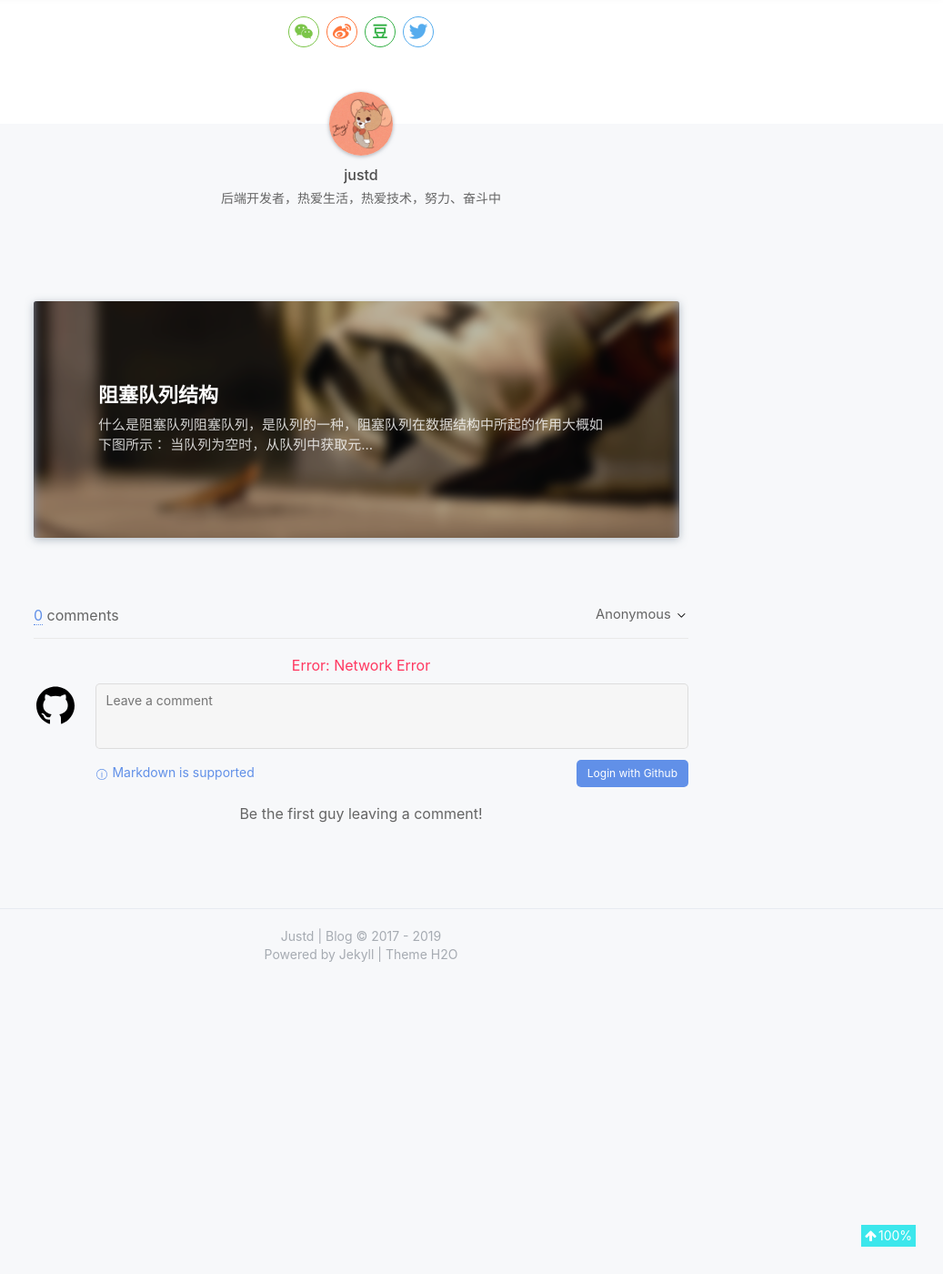
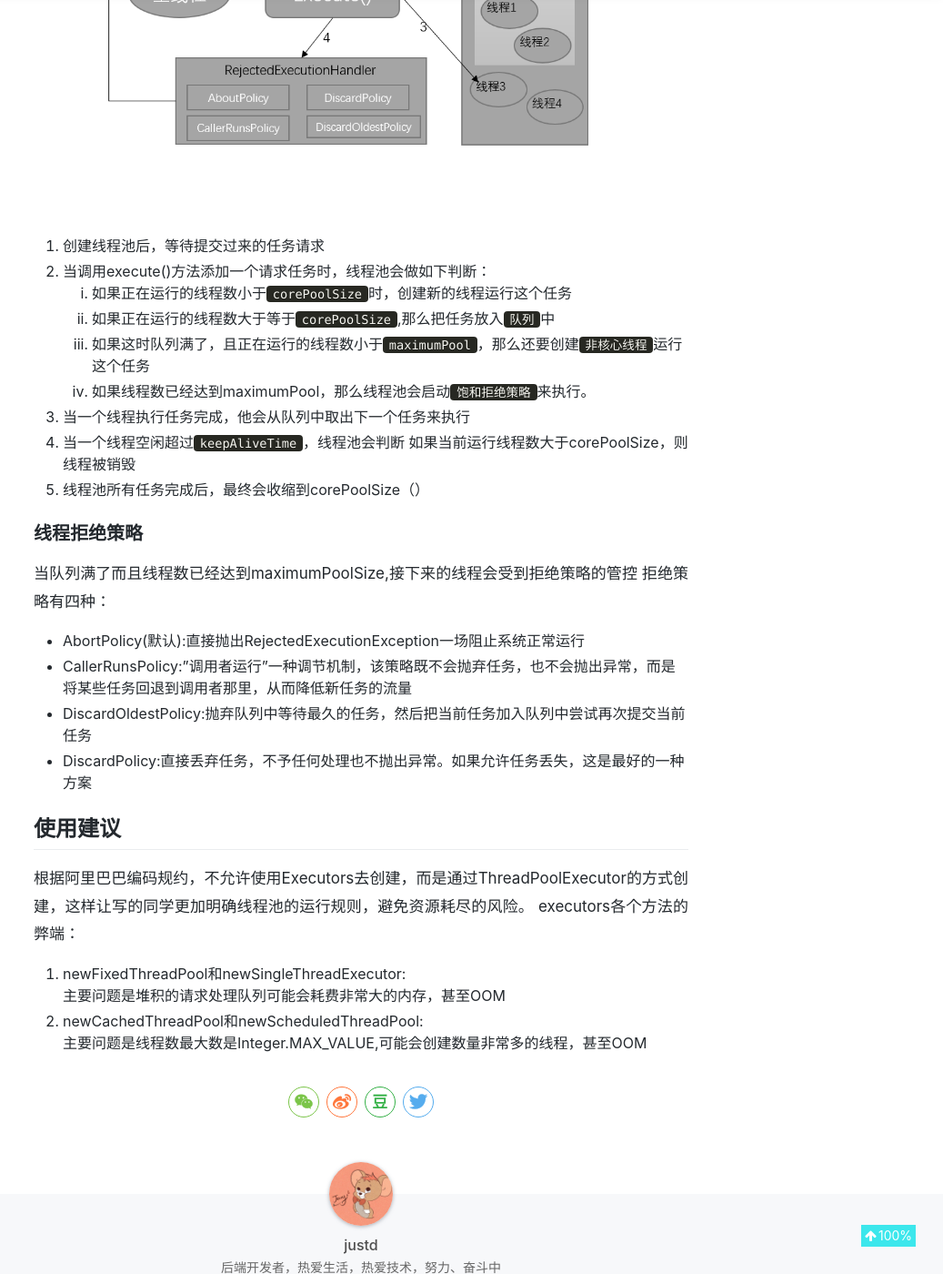
Before and after one commit to justde/justde.github.io, a Jekyll site: the page built from _posts/2019-06-28-ThreadPool.md, in a window 1280 px wide and 1400 px high, scrolled down 3992 px. Shown: the whole window at 91% size, without its empty margins (243-1280 px from the left). Built offline with Jekyll 4.4.1, drawn with Linux system fonts in a browser that asks for light colours; nearby versions of some CDN libraries; comment, search, counter and statistics services are not loaded; a style sheet for code colours, icons or effects is not loaded.

Commit message:
thread Pool

```diff
--- a/_posts/2019-06-28-ThreadPool.md
+++ b/_posts/2019-06-28-ThreadPool.md
@@ -99,6 +99,27 @@ public ThreadPoolExecutor(int corePoolSize,
 - threadFactory 线程工厂，用于创建线程一般用默认的即可
 - RejectedExecutionHandler 拒绝策略，表示当队列满了并且工作线程大于等于线程吃的最大线程数时，应对再接收到的线程的策略
 
+参数使用场景：
+![](/assets\img\2019-06\ThreadPool.png)
+1. 创建线程池后，等待提交过来的任务请求
+2. 当调用execute()方法添加一个请求任务时，线程池会做如下判断：
+   1. 如果正在运行的线程数小于`corePoolSize`时，创建新的线程运行这个任务
+   2. 如果正在运行的线程数大于等于`corePoolSize`,那么把任务放入`队列`中
+   3. 如果这时队列满了，且正在运行的线程数小于`maximumPool`，那么还要创建`非核心线程`运行这个任务
+   4. 如果线程数已经达到maximumPool，那么线程池会启动`饱和拒绝策略`来执行。
+3. 当一个线程执行任务完成，他会从队列中取出下一个任务来执行
+4. 当一个线程空闲超过`keepAliveTime`，线程池会判断 如果当前运行线程数大于corePoolSize，则线程被销毁
+5. 线程池所有任务完成后，最终会收缩到corePoolSize（）
+
+### 线程拒绝策略
+当队列满了而且线程数已经达到maximumPoolSize,接下来的线程会受到拒绝策略的管控
+拒绝策略有四种：
+- AbortPolicy(默认):直接抛出RejectedExecutionException一场阻止系统正常运行
+- CallerRunsPolicy:"调用者运行"一种调节机制，该策略既不会抛弃任务，也不会抛出异常，而是将某些任务回退到调用者那里，从而降低新任务的流量
+- DiscardOldestPolicy:抛弃队列中等待最久的任务，然后把当前任务加入队列中尝试再次提交当前任务
+- DiscardPolicy:直接丢弃任务，不予任何处理也不抛出异常。如果允许任务丢失，这是最好的一种方案
+
+## 使用建议
 根据阿里巴巴编码规约，不允许使用Executors去创建，而是通过ThreadPoolExecutor的方式创建，这样让写的同学更加明确线程池的运行规则，避免资源耗尽的风险。
 executors各个方法的弊端：
 1. newFixedThreadPool和newSingleThreadExecutor:
```
Also changed, not shown: assets/img/2019-06/ThreadPool.png (added).
